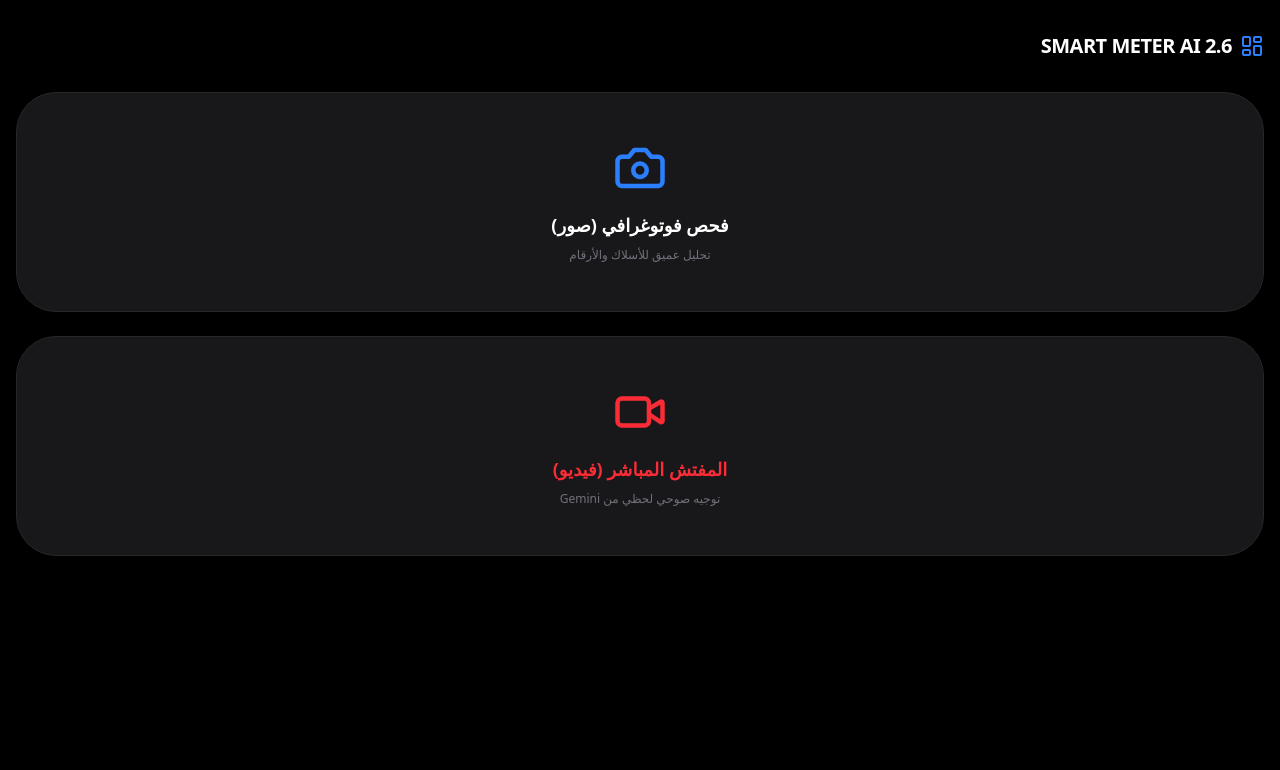
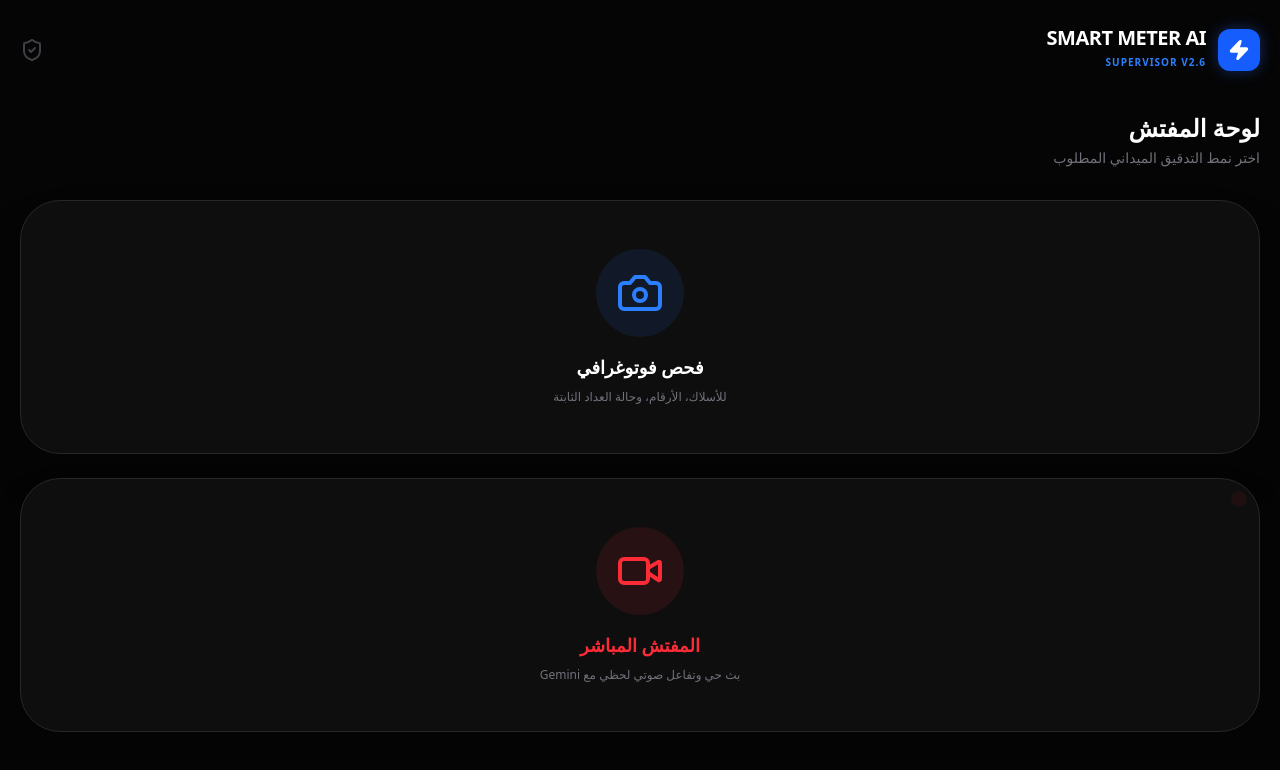
Before and after one commit to msj78598/dd, a Next.js app: page / in a window 1280 px wide. Shown: the top 770 px of the page. Built offline with nearby package versions, Linux system fonts and the light colour scheme.

Commit message:
Final Engineering Overhaul: Complete Meter & Wiring Audit Logic

```diff
--- a/src/app/globals.css
+++ b/src/app/globals.css
@@ -1,29 +1,37 @@
 @import "tailwindcss";
 
 :root {
-  --background: #000000;
+  --background: #050505;
   --foreground: #ffffff;
 }
 
 body {
   background-color: var(--background);
   color: var(--foreground);
+  /* حماية العناصر من الاختفاء تحت نوتش الجوال */
   padding-top: env(safe-area-inset-top);
   padding-bottom: env(safe-area-inset-bottom);
   user-select: none;
-  overflow-x: hidden;
+  -webkit-tap-highlight-color: transparent;
 }
 
+/* تحسين تجربة الضغط الميداني */
 button {
+  transition: all 0.2s cubic-bezier(0.4, 0, 0.2, 1);
   touch-action: manipulation;
-  transition: all 0.2s cubic-bezier(0.4, 0, 0.2, 1);
 }
 
 button:active {
-  transform: scale(0.96);
-  opacity: 0.9;
+  transform: scale(0.95);
 }
 
-.rtl {
-  direction: rtl;
+/* تباين عالي للقراءة تحت الشمس */
+.report-text {
+  line-height: 1.7;
+  letter-spacing: -0.01em;
 }
+
+::selection {
+  background: #2563eb;
+  color: white;
+}
--- a/src/app/page.tsx
+++ b/src/app/page.tsx
@@ -1,7 +1,7 @@
 "use client";
 import { useState, useRef } from "react";
 import { useImageAnalysis } from "@/hooks/useImageAnalysis";
-import { Camera, Video, LayoutDashboard, ChevronLeft, Upload, Mic, Loader2 } from "lucide-react";
+import { Camera, Video, LayoutDashboard, ChevronLeft, Upload, Mic, Loader2, ShieldCheck, Zap } from "lucide-react";
 
 export default function SmartMeterPage() {
     const [mode, setMode] = useState<"none" | "photo" | "live">("none");
@@ -17,58 +17,100 @@ export default function SmartMeterPage() {
         }
     };
 
-    const startLive = async () => {
-        setMode("live");
-        // يتم تفعيل البث المباشر هنا بناءً على إعدادات Gemini Live
-    };
-
     return (
-        <main className="min-h-screen bg-black text-white p-4 pb-10 font-sans rtl">
-            <div className="flex items-center gap-2 mb-8 mt-4">
-                <LayoutDashboard className="text-blue-500" />
-                <h1 className="text-xl font-bold tracking-tight">SMART METER AI 2.6</h1>
+        <main className="min-h-screen bg-[#050505] text-white p-5 pb-12 font-sans select-none" dir="rtl">
+            {/* Header البراندينج */}
+            <div className="flex items-center justify-between mb-10 mt-2">
+                <div className="flex items-center gap-3">
+                    <div className="bg-blue-600 p-2.5 rounded-xl shadow-[0_0_15px_rgba(37,99,235,0.4)]">
+                        <Zap size={22} fill="white" />
+                    </div>
+                    <div>
+                        <h1 className="text-xl font-black tracking-tight leading-none">SMART METER AI</h1>
+                        <span className="text-[10px] text-blue-500 font-bold uppercase tracking-widest">Supervisor v2.6</span>
+                    </div>
+                </div>
+                <ShieldCheck className="text-zinc-700" size={24} />
             </div>
 
             {mode === "none" && (
-                <div className="grid grid-cols-1 gap-6 animate-in slide-in-from-bottom-4 duration-500">
-                    <button onClick={() => setMode("photo")} className="flex flex-col items-center p-12 bg-zinc-900 border border-zinc-800 rounded-[2.5rem] active:scale-95 transition-all">
-                        <Camera size={54} className="text-blue-500 mb-4" />
-                        <span className="text-lg font-bold">فحص فوتوغرافي (صور)</span>
-                        <span className="text-xs text-zinc-500 mt-2">تحليل عميق للأسلاك والأرقام</span>
+                <div className="grid grid-cols-1 gap-6 animate-in slide-in-from-bottom-8 duration-700">
+                    <div className="space-y-1 mb-2">
+                        <h2 className="text-2xl font-bold">لوحة المفتش</h2>
+                        <p className="text-zinc-500 text-sm">اختر نمط التدقيق الميداني المطلوب</p>
+                    </div>
+
+                    <button onClick={() => setMode("photo")} className="group relative flex flex-col items-center p-12 bg-zinc-900/50 border border-zinc-800 rounded-[2.5rem] hover:bg-zinc-900 transition-all active:scale-95 shadow-2xl">
+                        <div className="bg-blue-500/10 p-5 rounded-full mb-4 group-hover:scale-110 transition-transform">
+                            <Camera size={48} className="text-blue-500" />
+                        </div>
+                        <span className="text-lg font-bold">فحص فوتوغرافي</span>
+                        <span className="text-xs text-zinc-500 mt-2">للأسلاك، الأرقام، وحالة العداد الثابتة</span>
                     </button>
 
-                    <button onClick={startLive} className="flex flex-col items-center p-12 bg-zinc-900 border border-zinc-800 rounded-[2.5rem] active:scale-95 transition-all">
-                        <Video size={54} className="text-red-500 mb-4" />
-                        <span className="text-lg font-bold text-red-500">المفتش المباشر (فيديو)</span>
-                        <span className="text-xs text-zinc-500 mt-2">توجيه صوحي لحظي من Gemini</span>
+                    <button onClick={() => setMode("live")} className="group relative flex flex-col items-center p-12 bg-zinc-900/50 border border-zinc-800 rounded-[2.5rem] hover:bg-zinc-900 transition-all active:scale-95 shadow-2xl overflow-hidden">
+                        <div className="absolute top-0 right-0 p-4"><div className="w-2 h-2 bg-red-500 rounded-full animate-ping" /></div>
+                        <div className="bg-red-500/10 p-5 rounded-full mb-4 group-hover:scale-110 transition-transform">
+                            <Video size={48} className="text-red-500" />
+                        </div>
+                        <span className="text-lg font-bold text-red-500">المفتش المباشر</span>
+                        <span className="text-xs text-zinc-500 mt-2">بث حي وتفاعل صوتي لحظي مع Gemini</span>
                     </button>
                 </div>
             )}
 
             {mode !== "none" && (
-                <button onClick={() => { setMode("none"); setPreview(null); }} className="mb-6 text-zinc-400 flex items-center gap-1 py-2 px-4 bg-zinc-900 rounded-full border border-zinc-800">
-                    <ChevronLeft size={16} /> العودة للرئيسية
+                <div className="animate-in fade-in duration-500">
+                    <button onClick={() => { setMode("none"); setPreview(null); }} className="mb-8 text-zinc-400 flex items-center gap-2 py-2.5 px-5 bg-zinc-900 rounded-2xl border border-zinc-800 active:scale-95 transition-all">
+                        <ChevronLeft size={18} /> <span className="text-sm font-medium">العودة للرئيسية</span>
                     </button>
+
+                    {mode === "photo" && (
+                        <div className="flex flex-col gap-6">
+                            <label className="relative flex flex-col items-center justify-center h-80 border-2 border-dashed border-zinc-800 rounded-[3rem] bg-zinc-900/30 cursor-pointer overflow-hidden group shadow-inner">
+                                {preview ? (
+                                    <img src={preview} className="w-full h-full object-cover" alt="Preview" />
+                                ) : (
+                                    <div className="flex flex-col items-center gap-4 text-zinc-500 group-hover:text-blue-500 transition-colors">
+                                        <Upload size={48} />
+                                        <span className="font-bold">ارفع أو التقط صورة العداد</span>
+                                    </div>
+                                )}
+                                <input type="file" accept="image/*" onChange={handleFileChange} className="hidden" />
+                            </label>
+
+                            {loading && (
+                                <div className="p-6 bg-blue-600/10 border border-blue-500/20 rounded-3xl flex items-center justify-center gap-3 animate-pulse">
+                                    <Loader2 className="animate-spin text-blue-500" />
+                                    <span className="text-blue-400 font-bold">جارِ التدقيق الهندسي الشامل...</span>
+                                </div>
                             )}
 
-            {mode === "photo" && (
-                <div className="flex flex-col gap-5 animate-in fade-in">
-                    <label className="flex flex-col items-center justify-center h-72 border-2 border-dashed border-zinc-800 rounded-[2rem] bg-zinc-900 cursor-pointer overflow-hidden shadow-2xl">
-                        {preview ? <img src={preview} className="w-full h-full object-cover" alt="Preview" /> : <div className="flex flex-col items-center gap-2 text-zinc-500"><Upload size={40} /><span>ارفع صورة العداد</span></div>}
-                        <input type="file" accept="image/*" onChange={handleFileChange} className="hidden" />
-                    </label>
-                    {loading && <div className="p-4 bg-blue-600/10 text-blue-400 rounded-2xl flex items-center justify-center gap-2 border border-blue-500/20"><Loader2 className="animate-spin" /> جارِ الفحص الهندسي العميق...</div>}
-                    {result && <div className="p-5 bg-zinc-900 border border-zinc-800 rounded-[1.5rem] text-sm leading-relaxed text-zinc-300 shadow-xl">{result}</div>}
+                            {result && (
+                                <div className="p-6 bg-zinc-900 border border-zinc-800 rounded-[2rem] shadow-2xl animate-in slide-in-from-top-4">
+                                    <div className="flex items-center gap-2 mb-4 text-blue-500 font-black text-xs uppercase tracking-widest">
+                                        <span>التقرير الفني للمفتش الذكي</span>
+                                    </div>
+                                    <div className="text-sm leading-relaxed text-zinc-300 space-y-2 whitespace-pre-wrap">{result}</div>
+                                </div>
+                            )}
                         </div>
                     )}
 
                     {mode === "live" && (
-                <div className="flex flex-col gap-6 animate-in fade-in">
-                    <div className="relative rounded-[2.5rem] overflow-hidden border border-zinc-800 shadow-2xl">
-                        <video ref={videoRef} autoPlay playsInline className="w-full aspect-[3/4] object-cover bg-zinc-900" />
-                        <div className="absolute top-4 right-4 bg-red-600 px-3 py-1 rounded-full text-[10px] font-bold animate-pulse">LIVE INSPECTOR</div>
+                        <div className="flex flex-col gap-6">
+                            <div className="relative rounded-[3rem] overflow-hidden border-4 border-zinc-900 shadow-2xl bg-zinc-900">
+                                <video ref={videoRef} autoPlay playsInline className="w-full aspect-[3/4] object-cover" />
+                                <div className="absolute top-6 right-6 bg-red-600 px-4 py-1.5 rounded-full text-[10px] font-black tracking-tighter animate-pulse shadow-lg">LIVE FIELD AUDIT</div>
                             </div>
-                    <div className="flex justify-center"><button className="p-8 bg-blue-600 rounded-full shadow-2xl active:scale-90 transition-transform"><Mic size={32} /></button></div>
+                            <div className="flex justify-center py-4">
+                                <button className="p-10 bg-blue-600 rounded-full shadow-[0_0_30px_rgba(37,99,235,0.5)] active:scale-75 transition-all">
+                                    <Mic size={40} />
+                                </button>
+                            </div>
+                            <p className="text-center text-zinc-500 text-xs">اضغط وتحدث مع المفتش حول حالة التوصيلات</p>
+                        </div>
+                    )}
                 </div>
             )}
         </main>
```
Also changed, not shown: src/hooks/useGeminiLive.ts (+11 -5 lines), src/hooks/useImageAnalysis.ts (+25 -7 lines). Lines whose indentation alone changed are shown as unchanged.
